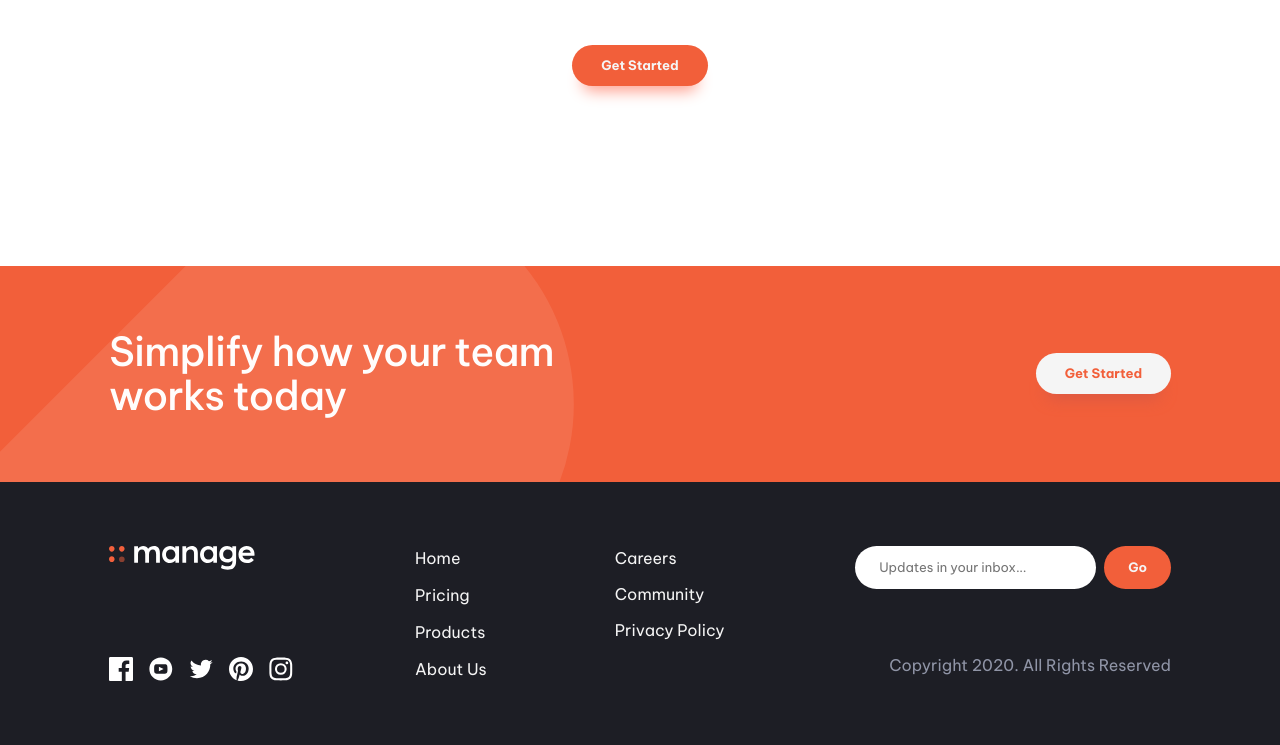
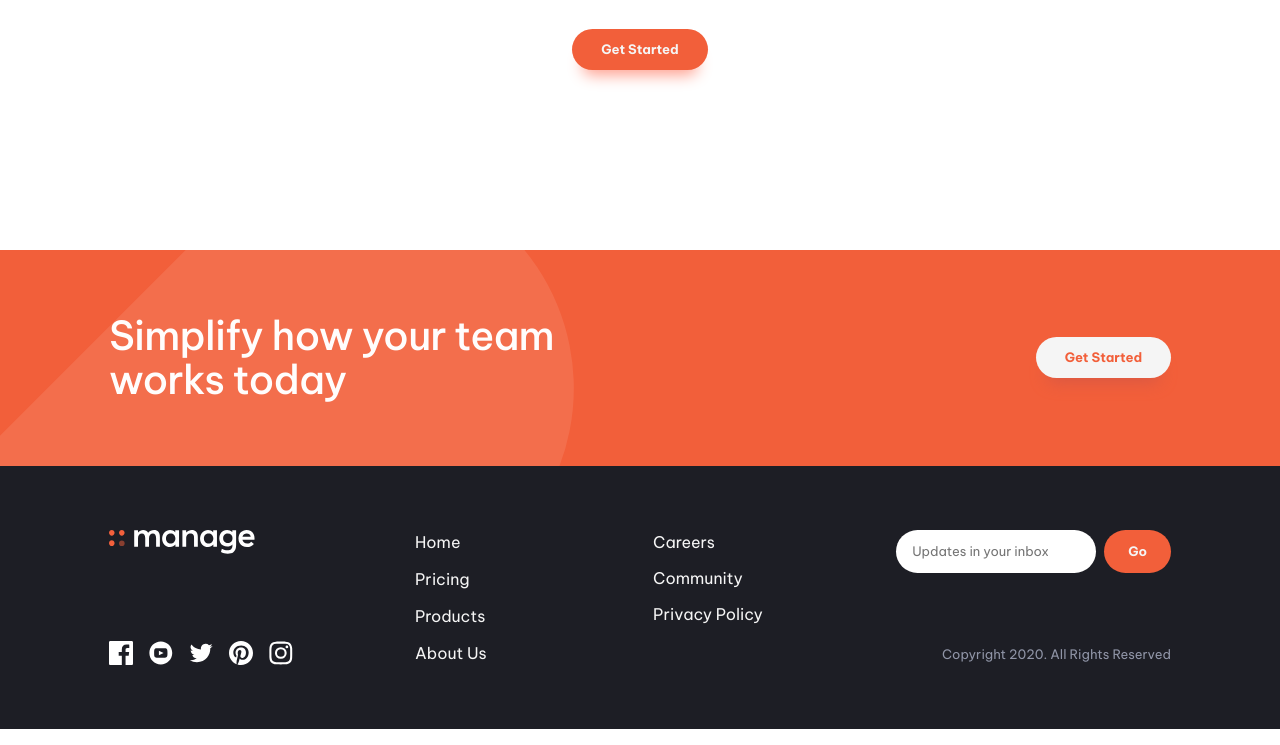
Before and after one commit to Chris-2811/manage-landing-page, a website built with Vite: page index.html in a window 1280 px wide. Shown: the part 1908-2653 px from the top of the page. Built offline with nearby package versions, Linux system fonts and the light colour scheme.

Commit message:
fixed footer spacing

```diff
--- a/style.css
+++ b/style.css
@@ -504,7 +504,7 @@ a {
 /* primary header */
 
 .primary-header {
-  padding-top: 4.5rem;
+  padding-top: 3.5rem;
 }
 
 .nav-wrapper {
@@ -798,6 +798,11 @@ a {
   left: 50%;
   transform: translateX(-50%);
   width: 100%;
+  font-size: 0.8125rem;
+}
+
+.footer .form {
+  height: 100%;
 }
 
 .footer .form-control input {
@@ -969,7 +974,7 @@ form .btn {
   }
 
   .footer-navigation {
-    gap: clamp(5rem, 10vw, 12rem);
+    gap: clamp(5rem, 13vw, 12rem);
   }
 
   .copyright {
@@ -981,11 +986,10 @@ form .btn {
   .form {
     display: flex;
     flex-direction: column;
-
+    justify-content: space-between;
     .container--features {
       padding-inline: 1.5rem;
     }
-    gap: 4rem;
   }
 
   .logo-footer {
@@ -1007,7 +1011,8 @@ form .btn {
   }
 
   .footer .form-control input {
-    padding: 0.75rem 3rem 0.75rem 1.5rem;
+    padding: 0.75rem 3rem 0.75rem 1rem;
+    width: 200px;
   }
 
   @media (min-width: 1440px) {
```
